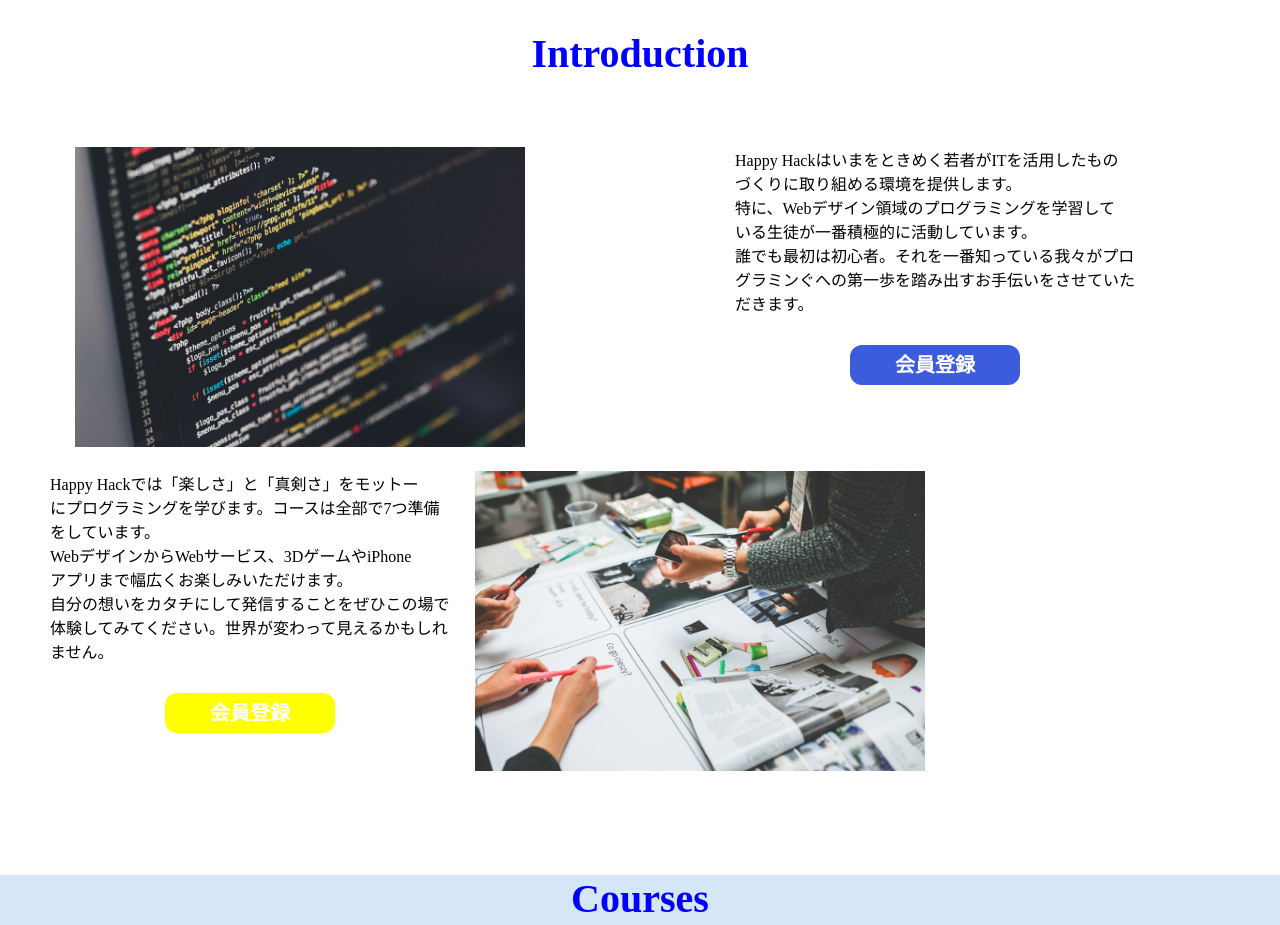
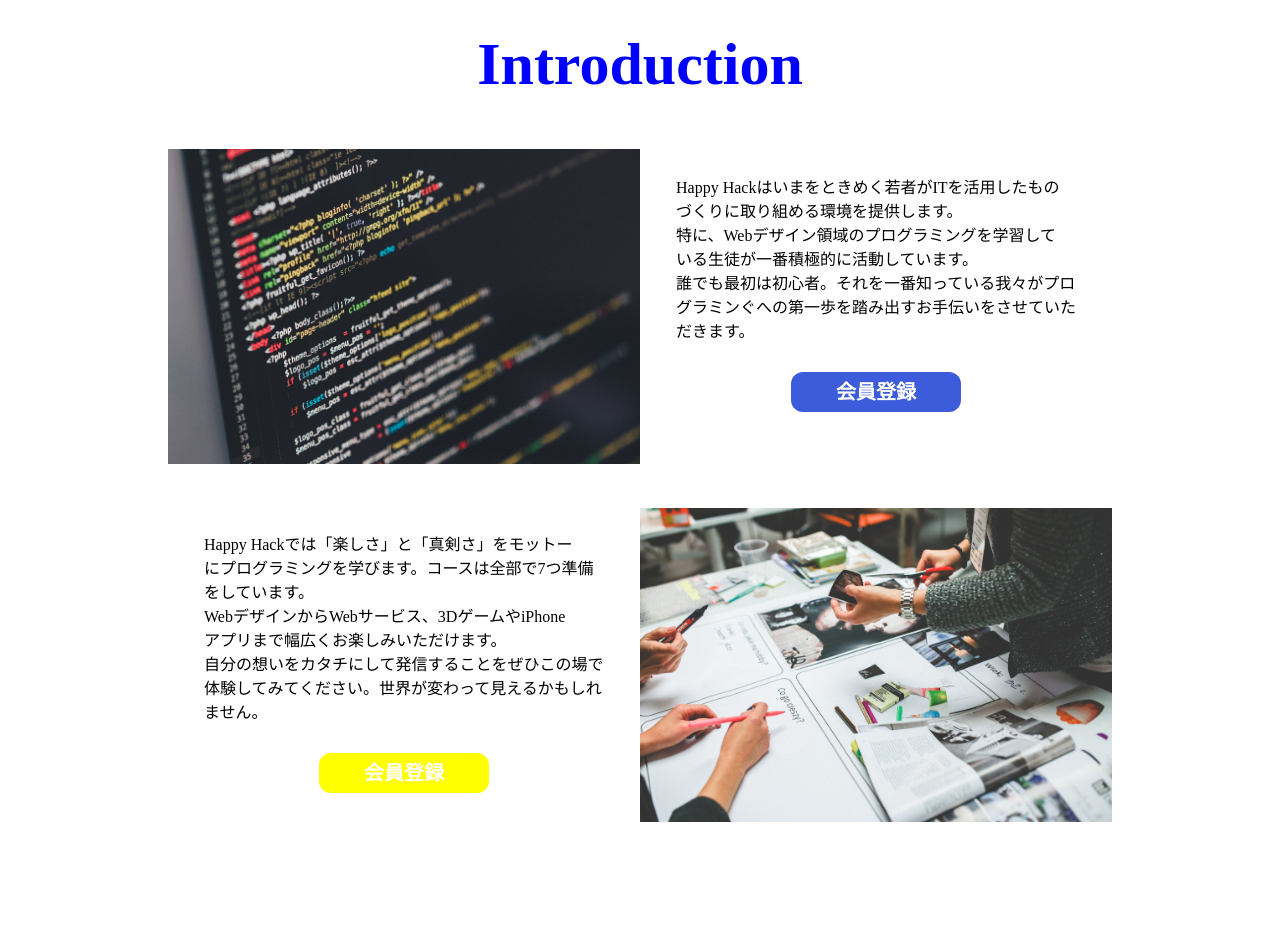
Before and after one commit to Ayn42/HappyHack, a plain HTML site: page index.html in a window 1280 px wide. Shown: the part 820-1745 px from the top of the page. Drawn offline with nearby package versions, Linux system fonts and the light colour scheme.

Commit message:
finish introduction section

```diff
--- a/style.css
+++ b/style.css
@@ -106,7 +106,7 @@
 
 h2 {
     text-align: center;
-    font-size: 40px;
+    font-size: 60px;
     color: blue;
     font-family: "Futura";
     margin-top: 50px;
@@ -124,8 +124,12 @@
 }
 
 .first-box {
-    padding-top: 20px;
-    display: flex;
+    width: 80%;
+    margin: 0 auto;
+    display:flex;
+    align-items: center;
+    padding-bottom:40px;
+
 }
 
 .box1 {
@@ -133,8 +137,8 @@
 }
 
 .box1 img{
-    width: 500px;
-    object-fit: contain;
+    width: 100%;
+    height: auto;
 }
 
 .box2 {
@@ -162,24 +166,24 @@
 }
 
 .second-box {
-    padding-top: 20px;
-    display: flex;
+     width: 80%;
+    margin: 0 auto;
+    display:flex;
+    align-items: center;
+    padding-bottom:40px;
+}
+
+.box3{
+    width: 50%;
 }
 
 .box3 p{
-        width: 400px;
+    width: 400px;
+    height: auto;
     margin: 0 auto 20px;
 }
 
 .box3 a {
-/*
-    background-color: yellow;
-    color: white;
-    padding: 10px;
-    border-radius: 20px;
-    text-decoration: none;
-    text-align: center;
-*/
     display: block;
     margin: 30px auto;
     text-decoration: none;
@@ -194,6 +198,17 @@
     font-weight: bold;
 }
 
+.box4 {
+    width: 50%;
+}
+
+.box4 img{
+     width: 100%;
+    height: auto;
+    margin: 0 auto 20px;
+
+}
+
 #particle.js{
     position: absolute;
     top: 0;
@@ -206,16 +221,6 @@
 
 }
 
-/*
-.box4 {
-    width: 50%;
-}
-*/
-
-.box4 img{
-    width: 500px;
-    object-fit: contain;
-}
 
 .second-section {
     background-color: #d6e6f9;
```
